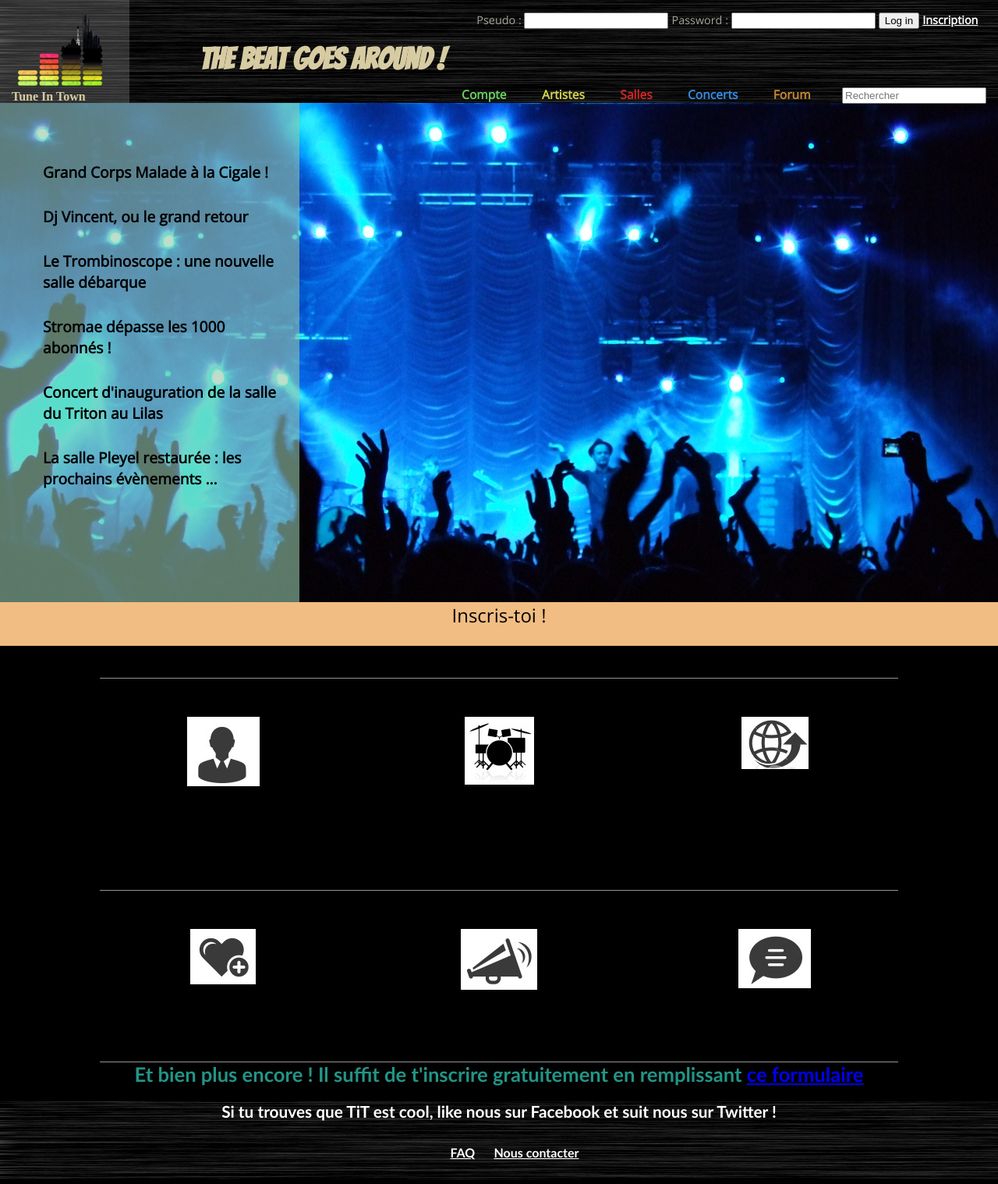
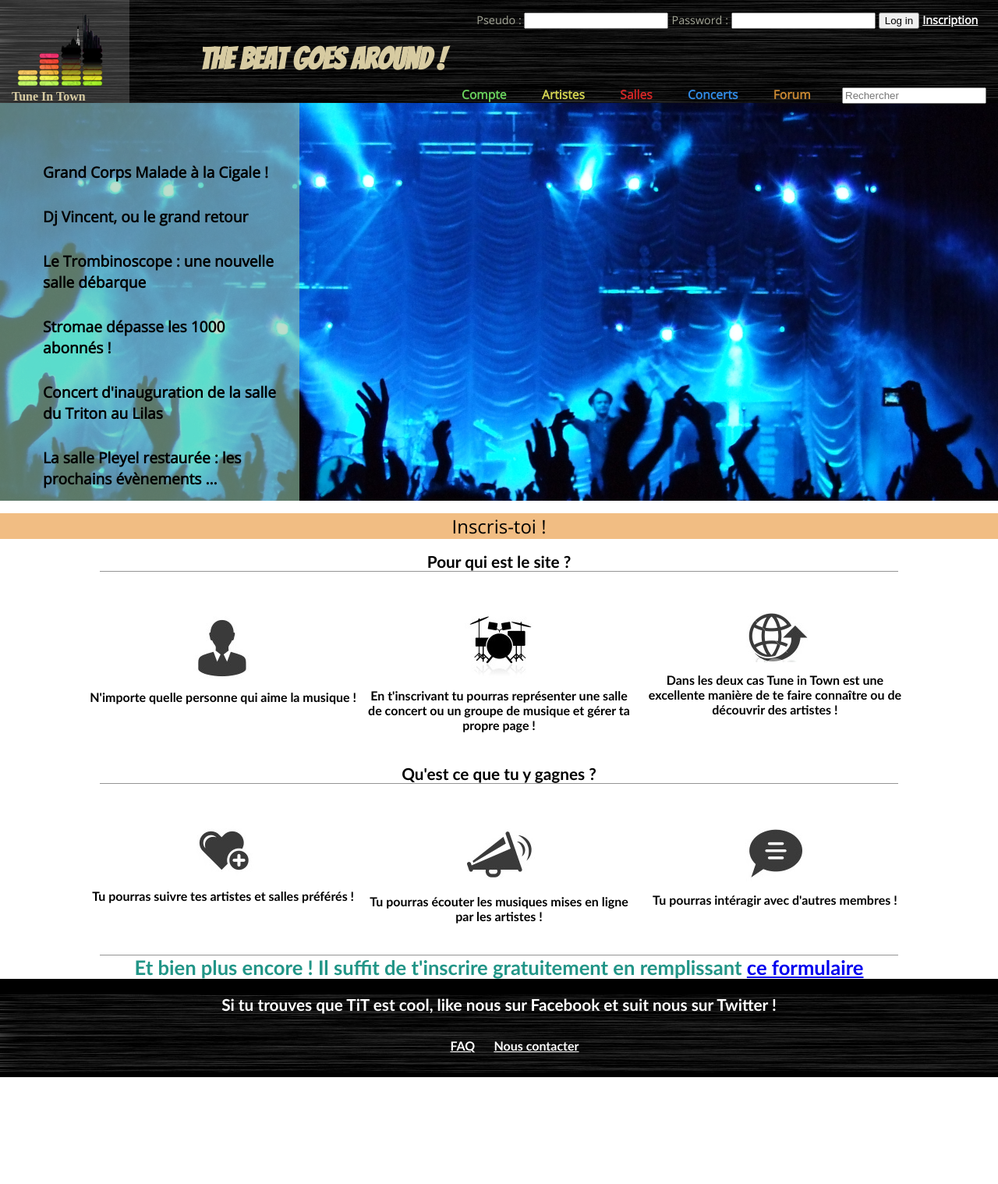
Before and after one commit to baptisteCapart/Site-Web, a PHP site: page /home.php in a window 1280 px wide. Shown: the whole page at 78% size. After the commit the page ends 1381 px from the top, so only its background shows below. Run offline with PHP 8.4, Linux system fonts and the light colour scheme; some web fonts are replaced.

Commit message:
fond couleur

```diff
--- a/banniere.php
+++ b/banniere.php
@@ -4,11 +4,14 @@
 		<meta charset="utf-8"/>
 		<title>Tune In Town</title>
 		<rel type="stylesheet" href="" />
+		<link rel="stylesheet" href="pageMembrestyle.css">
 		<link rel="stylesheet" href="bannierestyle.css"/>
 		<link rel="stylesheet" href="homestyle.css" />
 		<link rel="stylesheet" href="pageartistestyle.css" />
-		<link rel="stylesheet" href="pageMembrestyle.css">
+				<link rel="stylesheet" href="pageMembrestyle.css">
+
 		<link rel="stylesheet" href="formulairestyle.css"/>
+
 		<link href='http://fonts.googleapis.com/cs 	s?family=Open+Sans' rel='stylesheet' type='text/css'>
 		<link href='http://fonts.googleapis.com/css?family=Codystar|Open+Sans' rel='stylesheet' type='text/css'>
 		<link href='http://fonts.googleapis.com/css?family=Open+Sans|Iceland' rel='stylesheet' type='text/css'>
--- a/home.php
+++ b/home.php
@@ -1,5 +1,6 @@
 
 		<?php include("banniere.php"); ?>
+		<div id="blochome">
 		<div id="news">
 				<div id="liste_news">
 					<ul>
@@ -120,5 +121,6 @@
 		<?php
 		}
 		?>
+		</div>
 
 		<?php include("footer.php"); ?>
--- a/homestyle.css
+++ b/homestyle.css
@@ -8,6 +8,12 @@ body
 	min-width: 1200px;
 	margin: 0;
 	padding: 0;
+}
+
+#blochome
+{
+		background-color: white;
+
 }
 
 html
```
